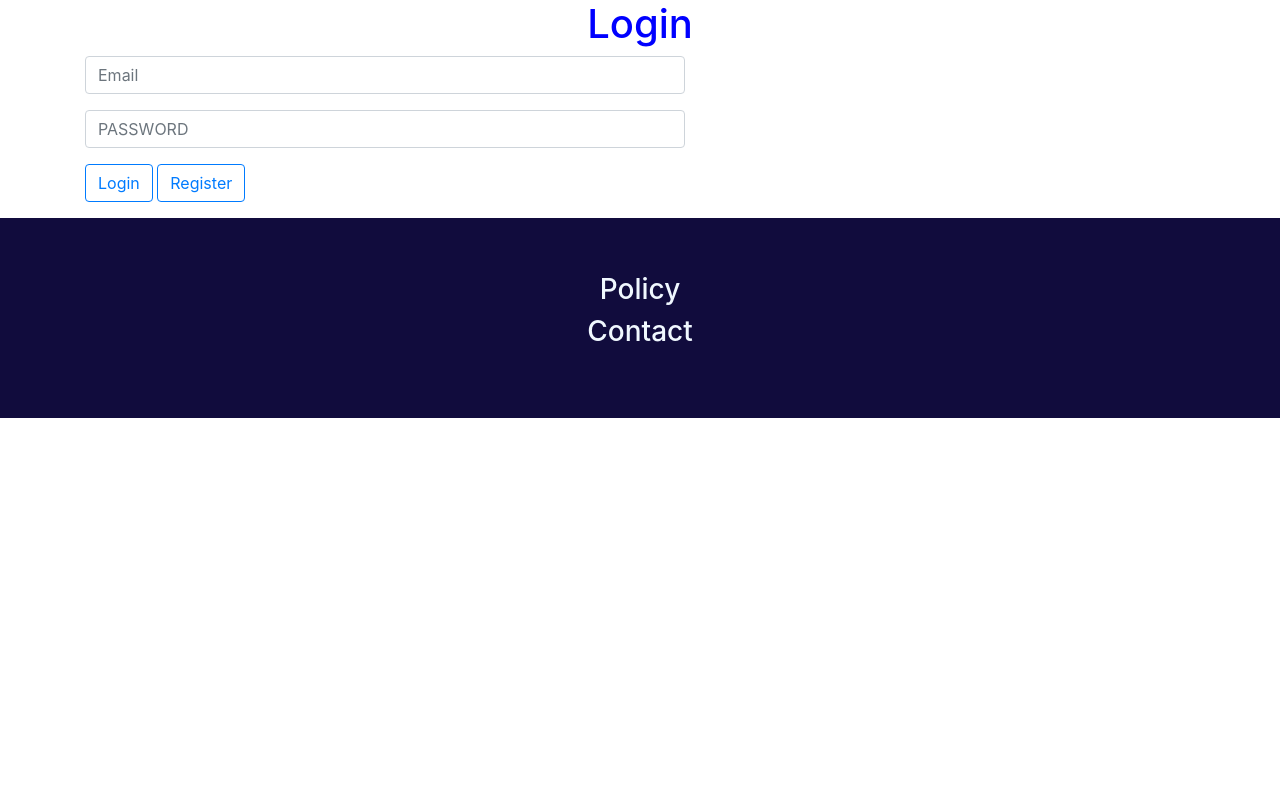
After one commit to carpazzo/WebShop, a PHP site: page / in a window 1280 px wide. The commit adds this page. Run offline with PHP 8.4, Linux system fonts and the light colour scheme.

Commit message:
Submited,but roon for improvments.
Changed the way the products display.
increased security meassures,fixed problem on logoff.
code note compressed to be redable.

```diff
--- a/administrative.php
+++ b/administrative.php
@@ -5,7 +5,6 @@
     if (isset ($_SESSION["uid"]))
     {
         echo "welcome ".$_SESSION["uid"];
-
     }
 ?>
 <!DOCTYPE html>
--- a/form.php
+++ b/form.php
@@ -17,7 +17,7 @@
             <nav id="menu">
              <a href="merchandise.php">Home</a>
              <a href="form.php">Become a Member</a>
-             <a href="login.php">Log In</a>
+             <a href="index.php">Log In</a>
             </nav>
 
         </div>
--- /dev/null
+++ b/index.php
@@ -0,0 +1,48 @@
+
+<?php
+    session_start ();
+
+?>
+<!DOCTYPE html>
+<html lang="en">
+<head>
+    <meta charset="UTF-8">
+    <meta name="viewport" content="width=device-width, initial-scale=1.0">
+    <meta http-equiv="X-UA-Compatible" content="ie=edge">
+    <title>Login Page</title>
+    <link rel="stylesheet" type="text/css" href="style.css">
+    <link rel="stylesheet" href="https://stackpath.bootstrapcdn.com/bootstrap/4.1.3/css/bootstrap.min.css" integrity="sha384-MCw98/SFnGE8fJT3GXwEOngsV7Zt27NXFoaoApmYm81iuXoPkFOJwJ8ERdknLPMO" crossorigin="anonymous">
+
+</head>
+<body>
+    <div id:"wrapper">
+        <div class="container">
+            <h3 class="biglog">Login</h3>
+            <form method="POST" action="validation.php" >
+                <fieldset class="form-group">
+                    <input type="text" class="form-control" name="user-email" placeholder="Email" required>
+                </fieldset>
+                <fieldset class="form-group">
+                    <input type="password"  class="form-control" name="userpassword" placeholder= "PASSWORD" required>
+                </fieldset>
+                <h2 id="warning"></h2>
+                <fieldset class="form-group">
+                    <button type="submit" class="btn btn-outline-primary">Login</button>
+                    <button onclick="location.href='form.php'" class="btn btn-outline-primary">Register</button>
+                </fieldset>
+                </form>
+        </div>
+
+        <footer>
+
+            <h3>Policy</h3>
+
+            <h3>Contact</h3>
+
+        </footer>
+
+    </div>
+
+
+</body>
+</html>
--- a/logoff.php
+++ b/logoff.php
@@ -1,8 +1,8 @@
 <?php
-
+session_start();
 session_unset(); // Clears variables
 session_destroy(); // Kill the session
-header ("Location: login.php");
+header ("Location: index.php");
 exit;
 
 ?>
--- a/validation.php
+++ b/validation.php
@@ -26,7 +26,7 @@ else
 {
     // send back error message that username/password doesn't match
     session_unset();
-    header ("Location: login.php");
+    header ("Location: index.php");
 }
 
 //for administrative account check
```
Also changed, not shown: js/members.js (+46 -4 lines), merchandise.php (+7 -0 lines), password hash syntax.php (deleted, +0 -20 lines).
